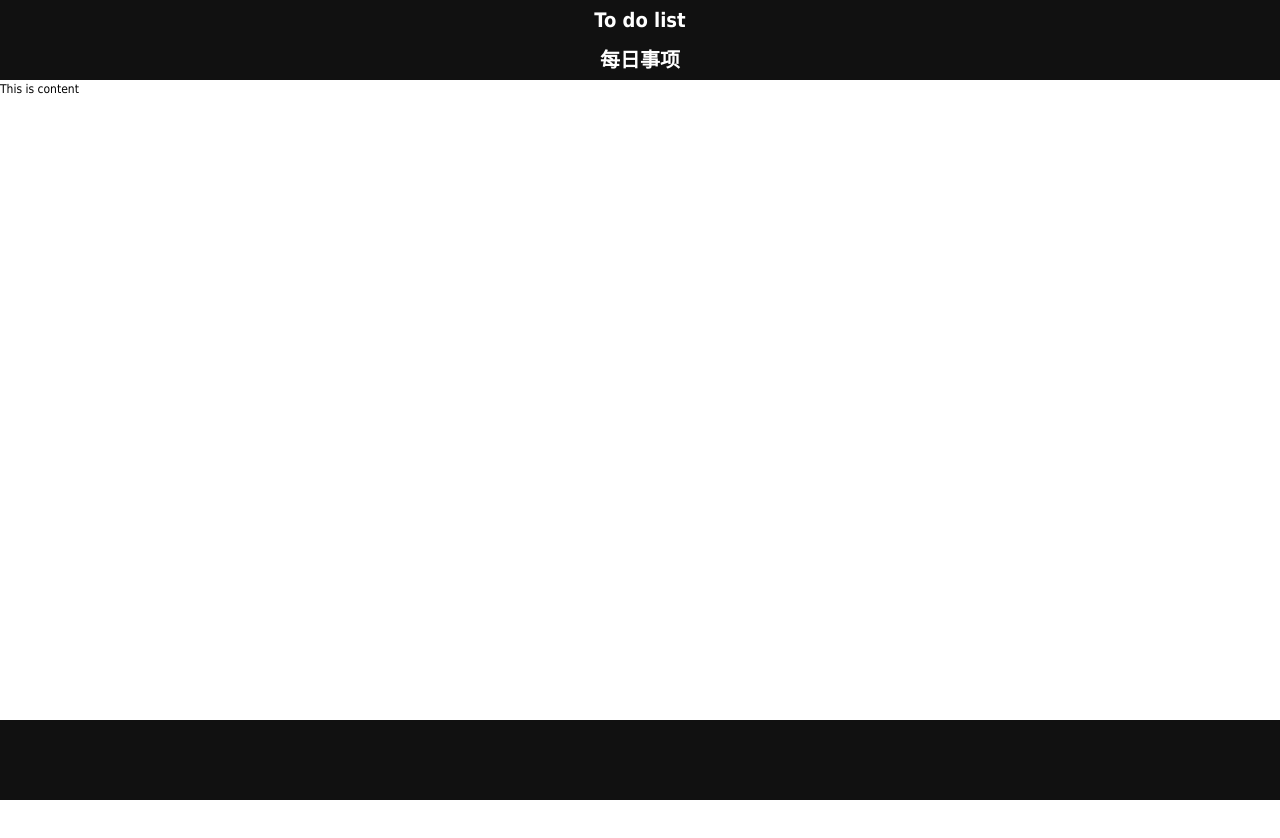
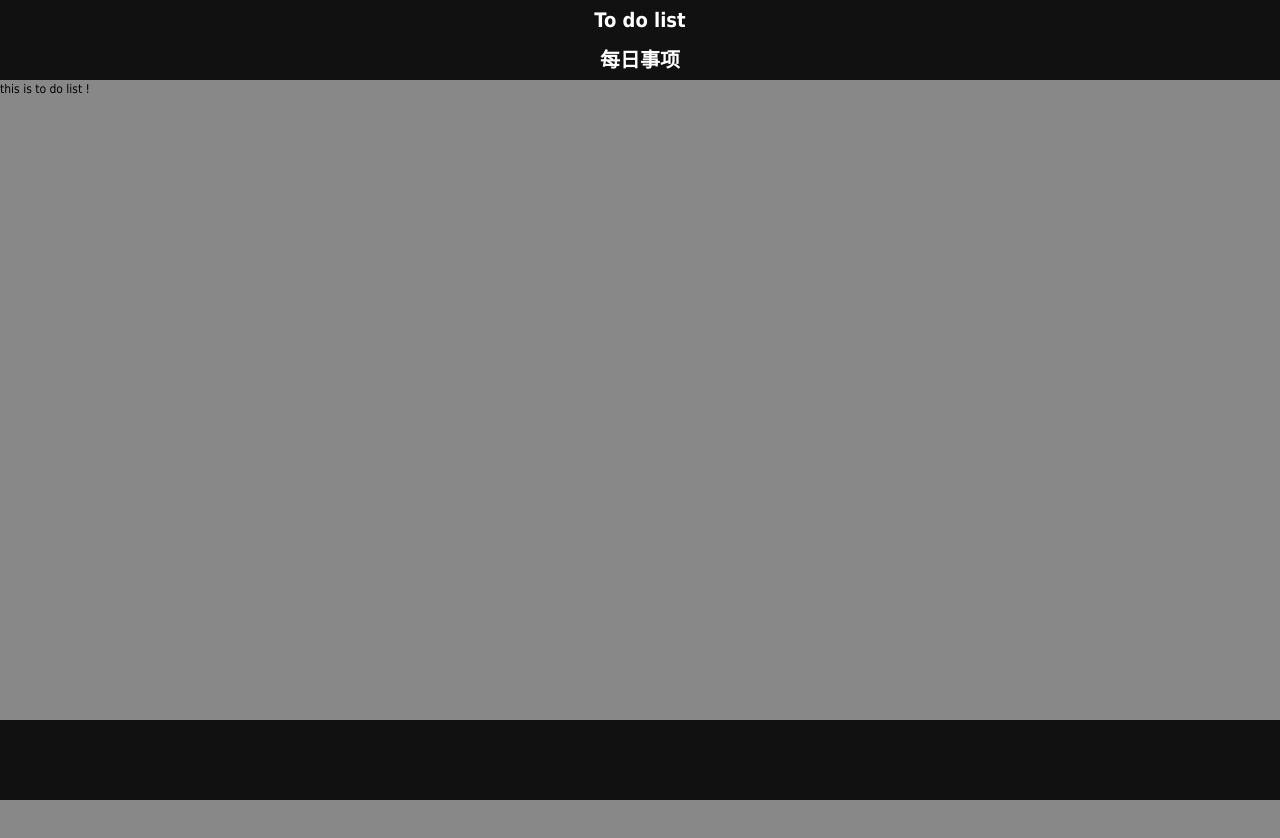
Before and after one commit to mcmin001/hello-css, a Vue app: page / in a window 1280 px wide. Shown: the top 838 px of the page. Before the commit the page ends 800 px from the top, so only its background shows below. Built offline with nearby package versions, Linux system fonts and the light colour scheme.

Commit message:
提交css样式

```diff
--- a/src/App.vue
+++ b/src/App.vue
@@ -1,11 +1,12 @@
 <script setup>
 import Head from "./components/Head.vue";
 import Foot from "./components/Foot.vue";
+import Content from "./components/Content.vue";
 </script>
 
 <template>
   <Head/>
-  <div>This is content</div>
+  <Content/>
   <Foot/>
 </template>
 
--- /dev/null
+++ b/src/components/Content.vue
@@ -0,0 +1,27 @@
+<template>
+  <div class="content">
+    <div class="todo-list">
+      this is to do list !
+    </div>
+
+  </div>
+</template>
+
+<script>
+export default {
+  name: "Content"
+}
+</script>
+
+<style scoped>
+.content{
+  background-color: #888888;
+  width: 100%;
+  height: 100%;
+}
+
+.todo-list{
+  height: 1000px;
+}
+
+</style>
--- a/src/components/Foot.vue
+++ b/src/components/Foot.vue
@@ -2,11 +2,11 @@
   <div class="foot"></div>
 </template>
 
-<!--<script>
+<script>
 export default {
   name: "Foot"
 }
-</script>-->
+</script>
 
 <style scoped>
 
--- a/src/components/Head.vue
+++ b/src/components/Head.vue
@@ -5,11 +5,11 @@
   </div>
 </template>
 
-<!--<script>
+<script>
 export default {
   name: "Head"
 }
-</script>-->
+</script>
 
 <style scoped>
 .nav{
```
